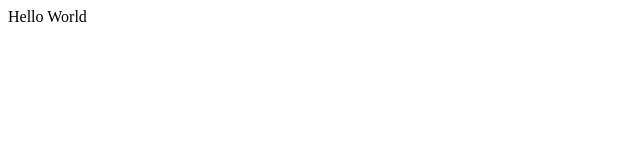
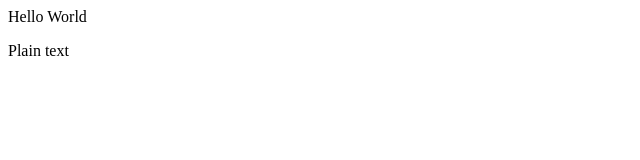
Before and after one commit to guptavinod/gitworkflowtest, a plain HTML site: page index.html in a window 1280 px wide. Shown: the full height of the page, 0-640 px from the left. Drawn offline with Linux system fonts and the light colour scheme.

Commit message:
tag p added

```diff
--- a/index.html
+++ b/index.html
@@ -1,6 +1,6 @@
 <html>
 <head>Hello World</title>
 <body>
-
+<p> Plain text</p>
 </body>
 </html>
```
